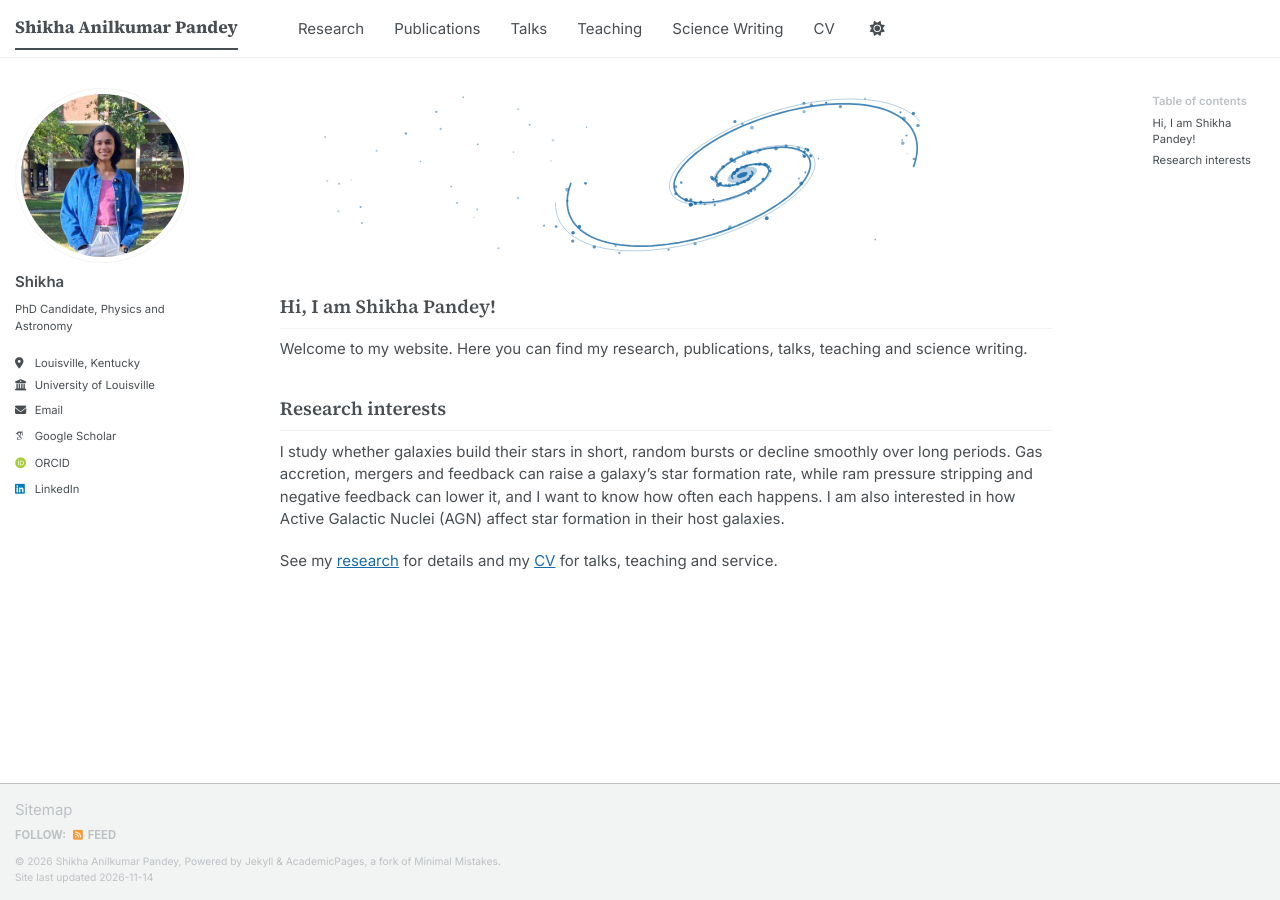
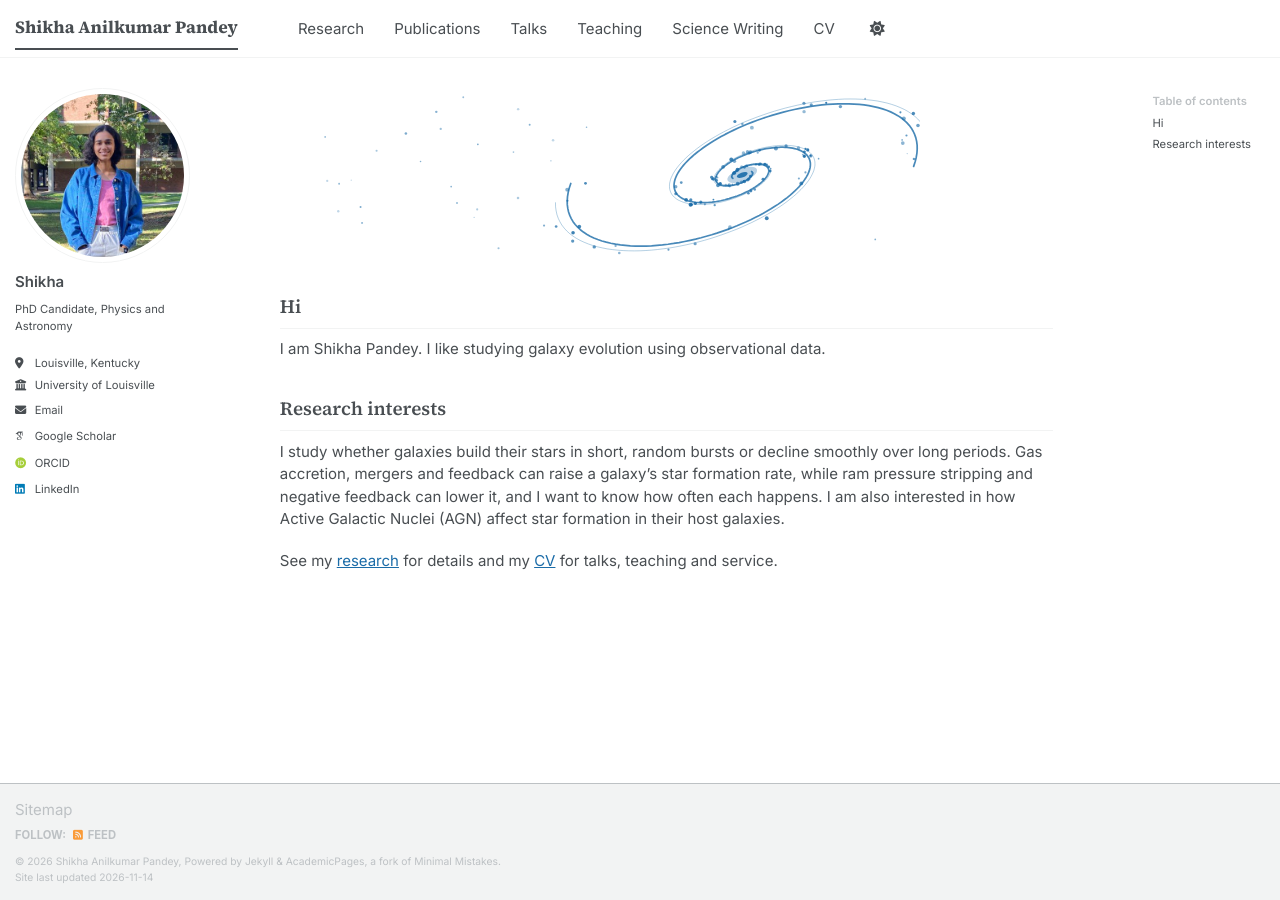
Before and after one commit to pshikha/pshikha.github.io, a Jekyll site: the page built from _pages/about.md, in a window 1280 px wide. Built offline with Jekyll 4.4.1, drawn with Linux system fonts in a browser that asks for light colours; some web fonts are replaced; a script bundle is joined from its source files by our own code; library files that are not in the unit come from our copies.

Commit message:
Home: start with "Hi"; show the table of contents on narrower screens
- Heading is now "Hi" with "I am Shikha Pandey. I like studying galaxy evolution using observational data."
- Table of contents sits at the right from 1000px wide (was 1200px) and above the text on smaller screens

Co-Authored-By: Claude Sonnet 5.5 <noreply@anthropic.com>

```diff
--- a/_pages/about.md
+++ b/_pages/about.md
@@ -9,9 +9,9 @@ redirect_from:
 
 <img class="home-banner" src="/images/header-galaxy.svg" alt="Line drawing of a spiral galaxy and stars">
 
-## Hi, I am Shikha Pandey!
+## Hi
 
-Welcome to my website. Here you can find my research, publications, talks, teaching and science writing.
+I am Shikha Pandey. I like studying galaxy evolution using observational data.
 
 ## Research interests
 
--- a/_sass/layout/_page.scss
+++ b/_sass/layout/_page.scss
@@ -409,22 +409,24 @@
   margin: 0 0 1.5em;
 }
 
-/* Table of contents at the right of the page (pages with `toc: true`) */
+/* Table of contents (pages with `toc: true`):
+   at the right of the text on screens 1000px and wider,
+   above the text on narrower screens. */
 .page {
   position: relative;
 }
 
 .page__toc {
-  display: none;
+  margin: 0 0 1.5em;
+  font-size: $type-size-6;
+  line-height: 1.4;
 
-  @media (min-width: 1200px) {
-    display: block;
+  @media (min-width: 1000px) {
     position: absolute;
     top: 0.5em;
     right: 0;
     width: 10em;
-    font-size: $type-size-6;
-    line-height: 1.4;
+    margin: 0;
   }
 
   .page__toc-title {
```
